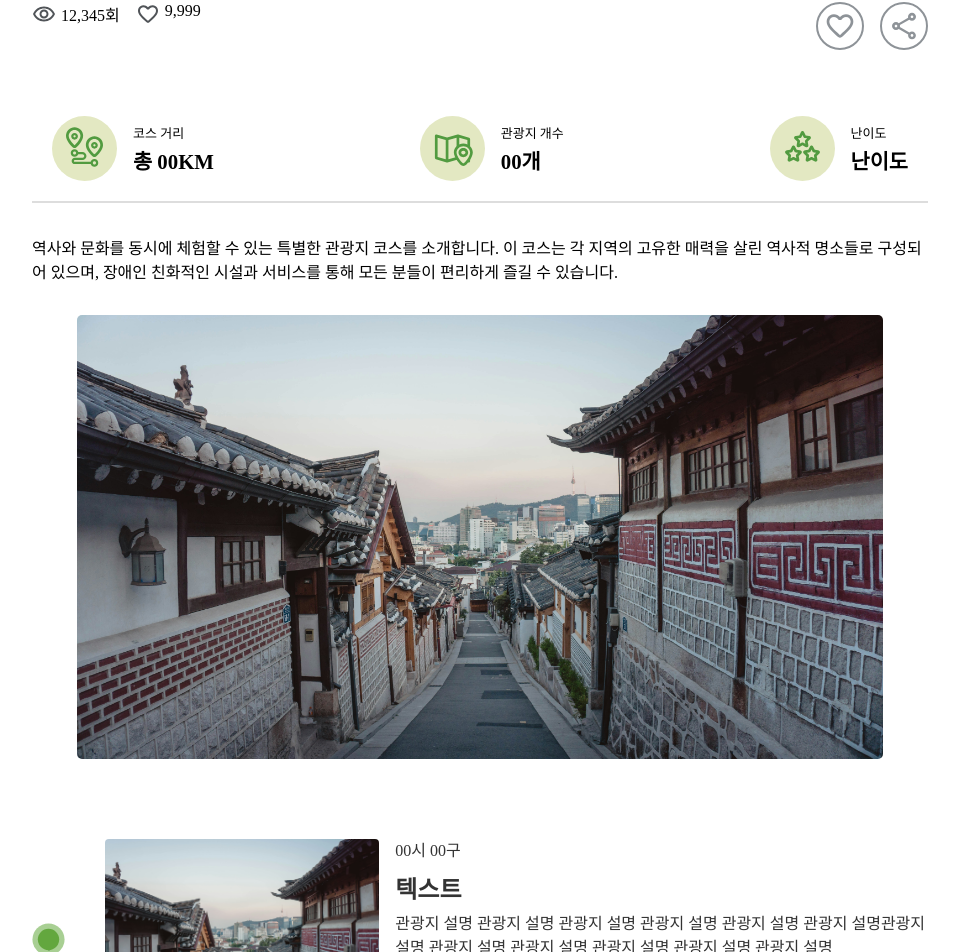
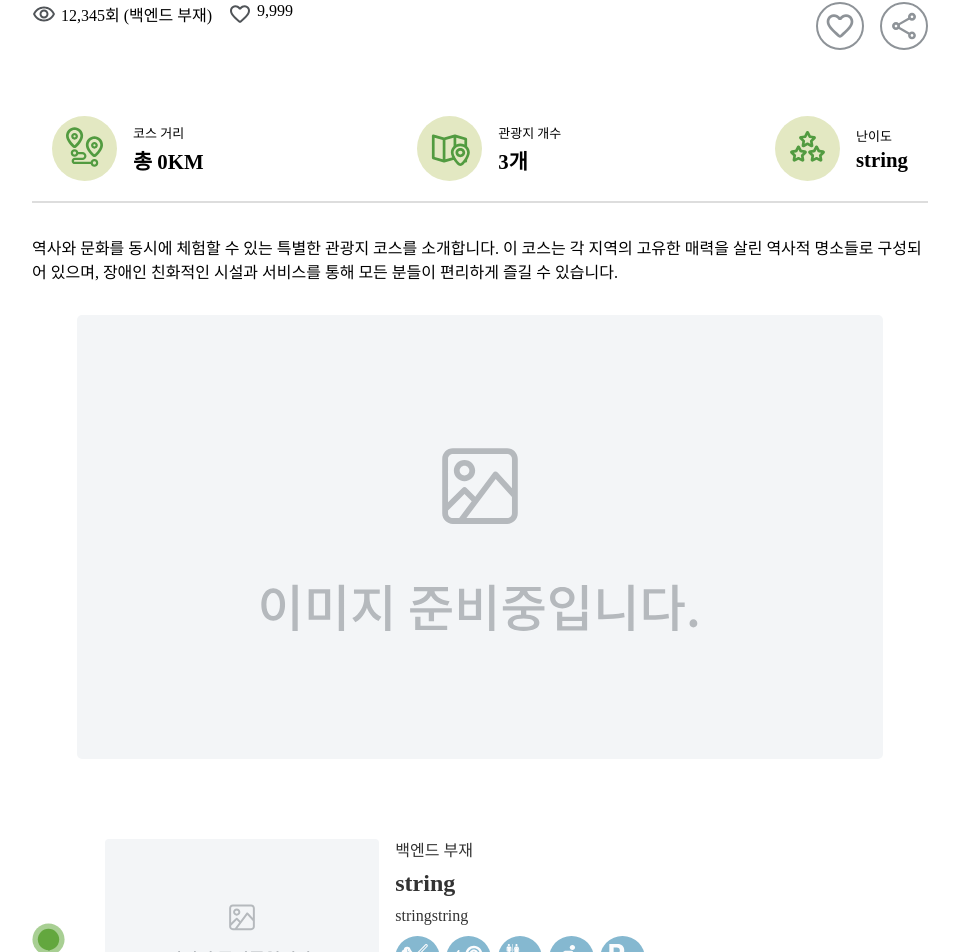
Before and after one commit to bumjuni/OverHereFrontend, a React (Create React App) app: page /course-details in a window 1280 px wide. Shown: the part 581-1533 px from the top of the page, without its empty margins (160-1119 px from the left). Built offline with nearby package versions, Linux system fonts and the light colour scheme; no server answers.

Commit message:
feat: 코스 상세페이지 API연결

```diff
--- a/src/components/TravelRoutes/InfoIcons.jsx
+++ b/src/components/TravelRoutes/InfoIcons.jsx
@@ -5,14 +5,15 @@ import { ReactComponent as MapIcon } from "../../assets/svg/TravelRoutes/MapPos_
 import { ReactComponent as VehicleIcon } from "../../assets/svg/TravelRoutes/Bus_Pictogram.svg"; // 이동수단 아이콘
 import { ReactComponent as DifficultyIcon } from "../../assets/svg/TravelRoutes/DifficultyLevel_Pictogram.svg"; // 난이도 아이콘
 
-const infoOptions = [
-  { id: 0, label: "코스 거리", value: "총 00KM", icon: <RouteIcon /> },
-  { id: 1, label: "관광지 개수", value: "00개", icon: <MapIcon /> },
-  // { id: 2, value: "이동수단", icon: <VehicleIcon /> },
-  { id: 3, label: "난이도", value: "난이도", icon: <DifficultyIcon /> },
-];
 
-const InfoIcons = ({mode}) => {
+const InfoIcons = ({mode, distance, count, difficulty}) => {
+  const infoOptions = [
+    { id: 0, label: "코스 거리", value: `총 ${distance}KM`, icon: <RouteIcon /> },
+    { id: 1, label: "관광지 개수", value: `${count}개`, icon: <MapIcon /> },
+    // { id: 2, value: "이동수단", icon: <VehicleIcon /> },
+    { id: 3, label: "난이도", value: `${difficulty}`, icon: <DifficultyIcon /> },
+  ];
+
   return (
     <>
       {infoOptions.map((option) => (
--- a/src/pages/CourseDetailPage.jsx
+++ b/src/pages/CourseDetailPage.jsx
@@ -1,4 +1,4 @@
-import {React, useState} from "react";
+import {React, useState, useEffect} from "react";
 import axios from "axios";
 import styled from "styled-components";
 import CourseDetailInfo from "../components/CourseDetail/CourseDetailInfo";
@@ -7,45 +7,62 @@ import {ReactComponent as View} from '../assets/svg/CourseDetail/View.svg';
 import {ReactComponent as Like} from '../assets/svg/CourseDetail/Like.svg';
 import {ReactComponent as ShareButton} from '../assets/svg/ShareButton.svg';
 import {ReactComponent as LikeButton} from '../assets/svg/LikeButton.svg';
-import dummy from '../assets/image/dummy/dummy_img3.jpg';
+import dummy from '../assets/svg/dummy.svg';
 import InfoIcons from "../components/TravelRoutes/InfoIcons";
 import UserSatisfaction from "../components/CourseDetail/UserSatisfaction";
 
-const initCardData = [
+const initData = {
+  courseId: 0,
+  courseType: "string",
+  likeNumber: 9999,
+  title: "텍스트",
+  overView: "역사와 문화를 동시에 체험할 수 있는 특별한 관광지 코스를 소개합니다. 이 코스는 각 지역의 고유한 매력을 살린 역사적 명소들로 구성되어 있으며, 장애인 친화적인 시설과 서비스를 통해 모든 분들이 편리하게 즐길 수 있습니다.",
+  difficulty: "string",
+  distance: 0,
+  touristSummary: [
     {
-    place: "00시 00구",
-    title: "텍스트",
-    img: dummy,
-    description: "관광지 설명 관광지 설명 관광지 설명 관광지 설명 관광지 설명 관광지 설명",
+      touristId: 0,
+      title: "string",
+      detailInfo: "string",
+      imageUrl: "string",
+      place: "백엔드 부재"
     }, {
       place: "00시 00구",
       title: "다른 텍스트",
-    img: dummy,
-    description: "다른 관광지 설명 다른 관광지 설명 다른 관광지 설명 다른 관광지 설명",
+      imgUrl: dummy,
+      detailInfo: "다른 관광지 설명 다른 관광지 설명 다른 관광지 설명 다른 관광지 설명",
     }, {
       place: "00시 00구",
       title: "다른 텍스트",
-    img: dummy,
-    description: "다른 관광지 설명 다른 관광지 설명 다른 관광지 설명 다른 관광지 설명",
+      imgUrl: dummy,
+      detailInfo: "다른 관광지 설명 다른 관광지 설명 다른 관광지 설명 다른 관광지 설명",
     }
   ]
+}
 
-const CourseDetailPage = () => {
+const CourseDetailPage = ({courseId}) => {
   // API연결 후 더미이미지 작업
-  const [cardData, setCardData] = useState(initCardData);
+  const [data, setData] = useState(initData);
+
+  useEffect(() => {
+    axios.get(`/api/v1/course/detail/courseId=${courseId}`)
+      .then (res => setData(res.data))
+      .catch (err => alert(`${err.status}: 코스 상세 데이터를 불러오늗데 실패했습니다`));
+  }, [])
+
   return (
     <Container>
       {/* Header Section */}
       <Title>
-          <p>지역</p>
-          <h1>텍스트</h1>
+          <p>지역(백엔드 부재)</p>       {/* 백엔드 부재 */}
+          <h1>{data.title}</h1>
       </Title>
 
       {/* Icon Info Section */}
       <Participations>
         <div>
-          <span> <View /> 12,345회</span>
-          <span> <Like /> 9,999</span>
+          <span> <View /> 12,345회 (백엔드 부재)</span>
+          <span> <Like /> {data.likeNumber.toLocaleString()}</span>
         </div>
         <div>
           <ShareButton />
@@ -56,29 +73,28 @@ const CourseDetailPage = () => {
 
       {/* Details Section */}
       <CourseInfo>
-        <InfoIcons mode="detail"/>
+        <InfoIcons mode="detail" distance={data.distance} count={data.touristSummary.length} difficulty={data.difficulty}/>
       </CourseInfo>
 
       {/* Description */}
       <Description>
-        역사와 문화를 동시에 체험할 수 있는 특별한 관광지 코스를 소개합니다. 이 코스는 각
-        지역의 고유한 매력을 살린 역사적 명소들로 구성되어 있으며, 장애인 친화적인
-        시설과 서비스를 통해 모든 분들이 편리하게 즐길 수 있습니다.
+        {data.overView}
       </Description>
 
-      {/* Placeholder Section */}
-      <Image src={dummy} alt={"asdf"}/>
+      {/* Placeholder Section */}     {/*백엔드 부재*/}
+      <Image src={data.imgUrl || dummy} alt={data.title}/>
 
       {/* Course Details */}
       <CardsContainer>
-        <MarkerLine count={cardData.length}/>
+        <MarkerLine />
         <Cards>
-          {cardData.map((item) =>
+          {data.touristSummary.map((item) =>
             <CourseDetailInfo
+              contentId={item.touristId}
               place={item.place}
               title={item.title}
-              img={item.img}
-              description={item.description}
+              img={item.imgUrl || dummy}
+              description={item.detailInfo}
             />
           )}
         </Cards>
```
Lines whose indentation alone changed are shown as unchanged.
